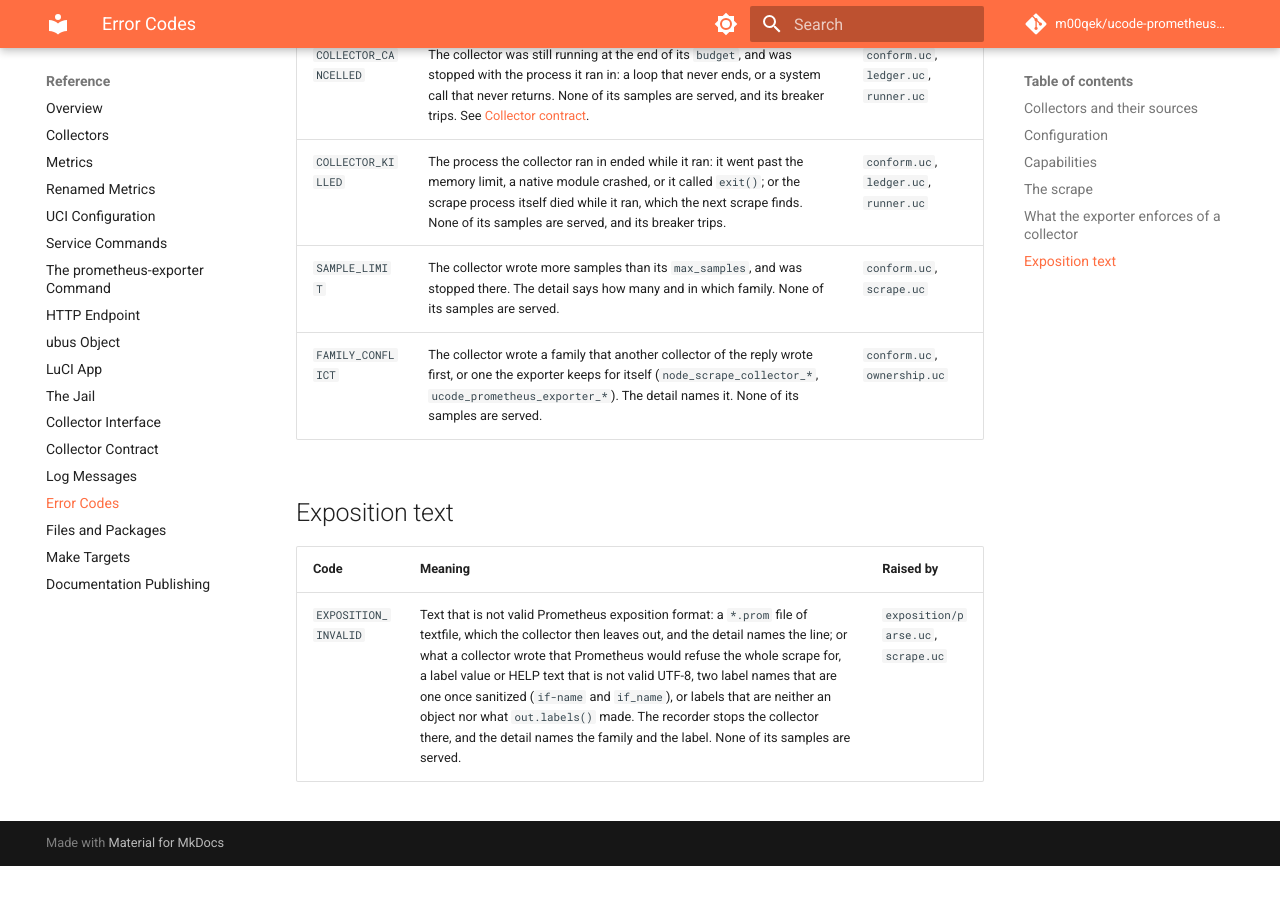
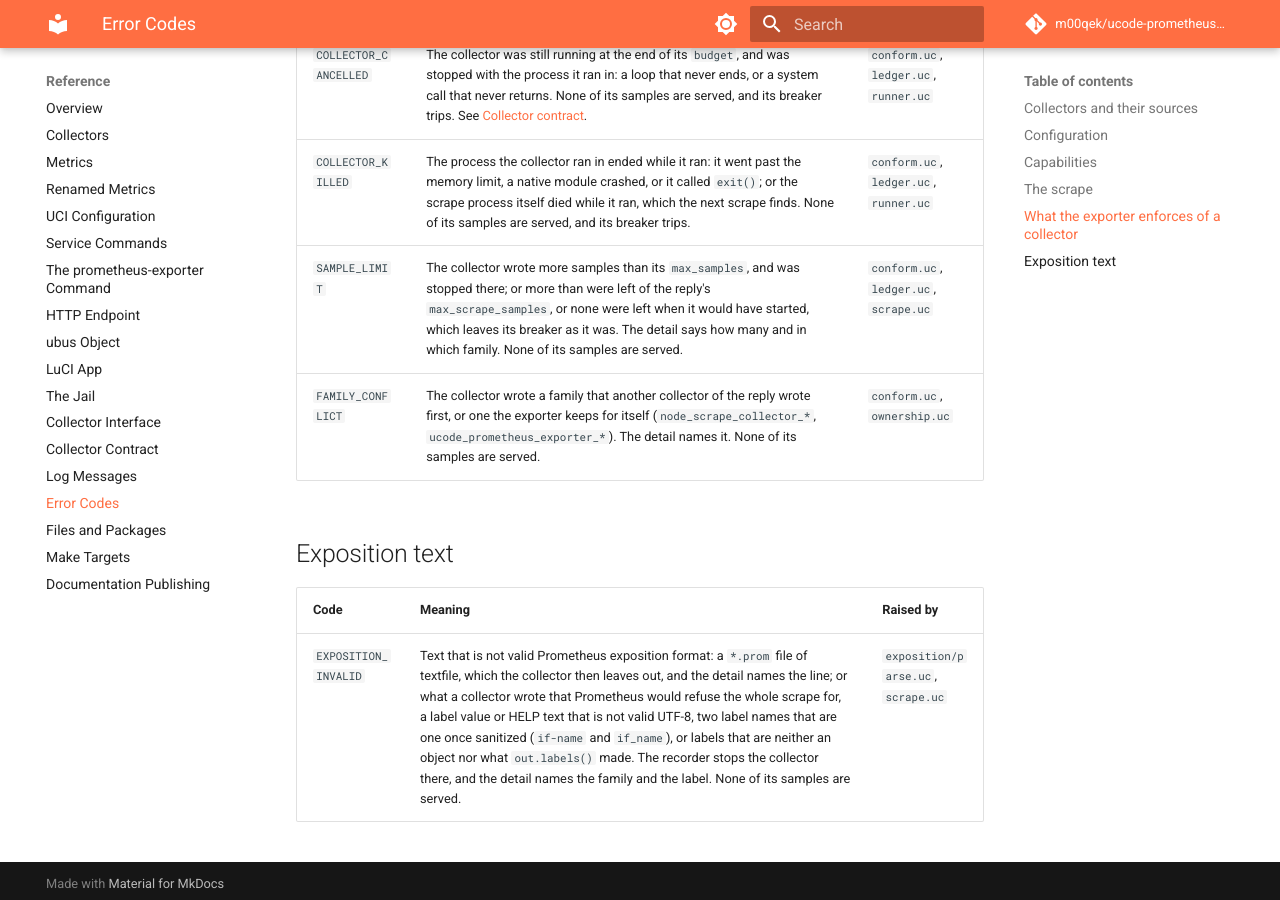
Before and after one commit to m00qek/ucode-prometheus-exporter, an MkDocs documentation site: the page built from docs/reference/error-codes.md, in a window 1280 px wide and 900 px high, scrolled down 2832 px. Built offline with MkDocs 1.6.1 and Material for MkDocs 9.7.7, drawn with Linux system fonts in a browser that asks for light colours; comment, search, counter and statistics services are not loaded; before the commit the page ends 3698 px from its top, so only the background shows below that.

Commit message:
Cap the samples of a whole reply: max_scrape_samples
Only each collector's max_samples bounded a reply, so one could run the
scrape out of memory and have the next blame whichever collector was
running. A collector whose samples would go past the main section's
max_scrape_samples (200,000) fails with SAMPLE_LIMIT, and one left once it
is reached is not run; neither counts against its breaker.

```diff
--- a/docs/reference/error-codes.md
+++ b/docs/reference/error-codes.md
@@ -49,7 +49,7 @@ A failure carries an uppercase code, from `src/prometheus_exporter/errors.uc`, a
 | :--- | :--- | :--- |
 | `COLLECTOR_CANCELLED` | The collector was still running at the end of its `budget`, and was stopped with the process it ran in: a loop that never ends, or a system call that never returns. None of its samples are served, and its breaker trips. See [Collector contract](collector-contract.md). | `conform.uc`, `ledger.uc`, `runner.uc` |
 | `COLLECTOR_KILLED` | The process the collector ran in ended while it ran: it went past the memory limit, a native module crashed, or it called `exit()`; or the scrape process itself died while it ran, which the next scrape finds. None of its samples are served, and its breaker trips. | `conform.uc`, `ledger.uc`, `runner.uc` |
-| `SAMPLE_LIMIT` | The collector wrote more samples than its `max_samples`, and was stopped there. The detail says how many and in which family. None of its samples are served. | `conform.uc`, `scrape.uc` |
+| `SAMPLE_LIMIT` | The collector wrote more samples than its `max_samples`, and was stopped there; or more than were left of the reply's `max_scrape_samples`, or none were left when it would have started, which leaves its breaker as it was. The detail says how many and in which family. None of its samples are served. | `conform.uc`, `ledger.uc`, `scrape.uc` |
 | `FAMILY_CONFLICT` | The collector wrote a family that another collector of the reply wrote first, or one the exporter keeps for itself (`node_scrape_collector_*`, `ucode_prometheus_exporter_*`). The detail names it. None of its samples are served. | `conform.uc`, `ownership.uc` |
 
 ## Exposition text
```
Also changed, not shown: CHANGELOG.md (+4 -0 lines), docs/reference/collector-contract.md (+1 -0 lines), docs/reference/luci.md (+1 -0 lines), docs/reference/uci-config.md (+3 -0 lines), 11 other files.
